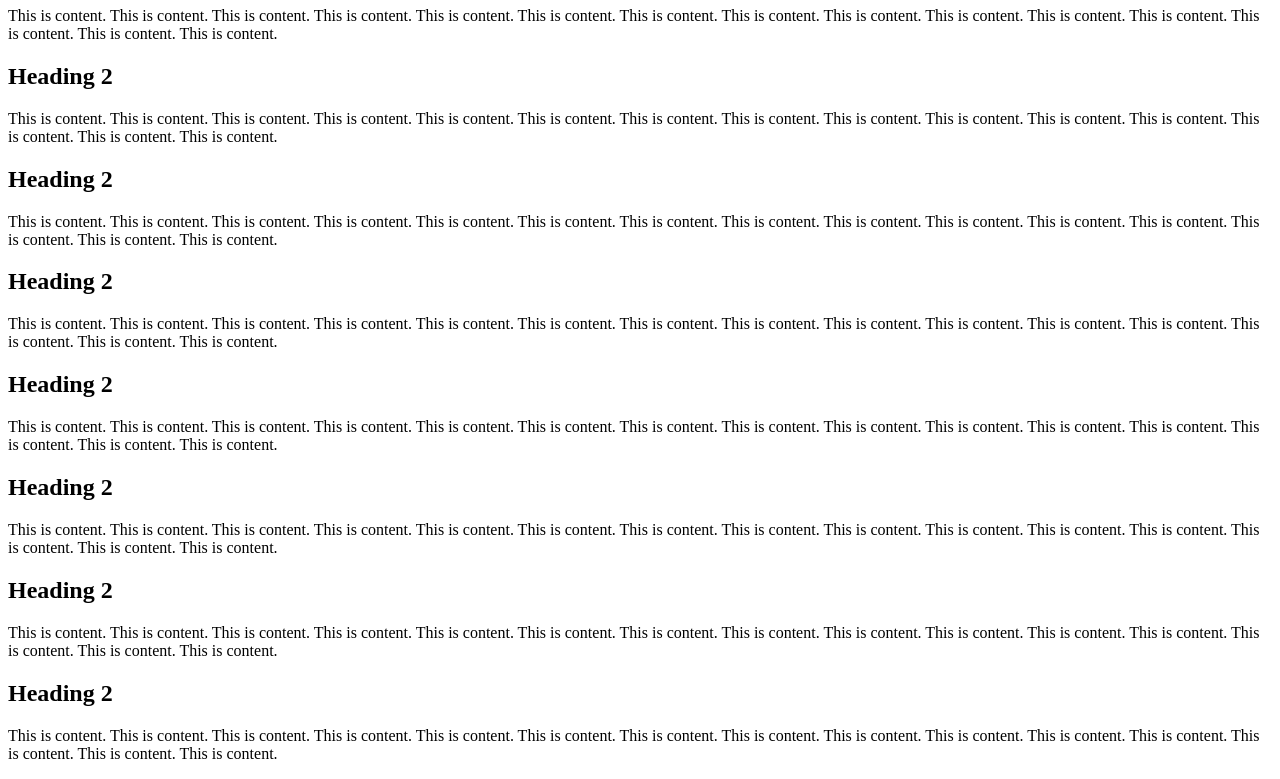
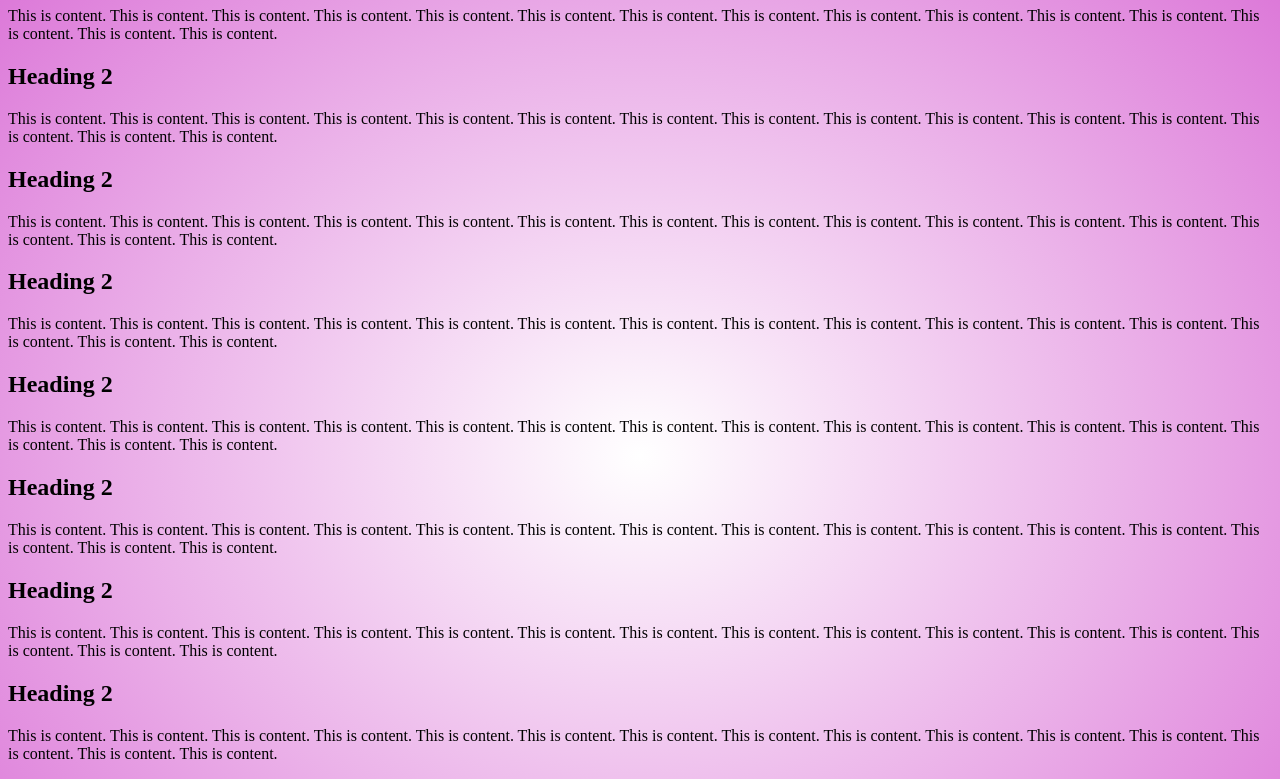
Before and after one commit to Techycubes/4.16, a plain HTML site: page index.html in a window 1280 px wide. Shown: the part 73-852 px from the top of the page. Drawn offline with Linux system fonts and the light colour scheme.

Commit message:
Update index.html

```diff
--- a/index.html
+++ b/index.html
@@ -4,7 +4,10 @@
 <title>Practice with Gradients</title>
 <meta charset="utf-8">
 <style>
-
+body { background-color: #DA70D6;
+background-image:
+radial-gradient(#FFFFFF, #DA70D6);
+background-repeat: no-repeat; }
 </style>
 </head>
 <body>
```
